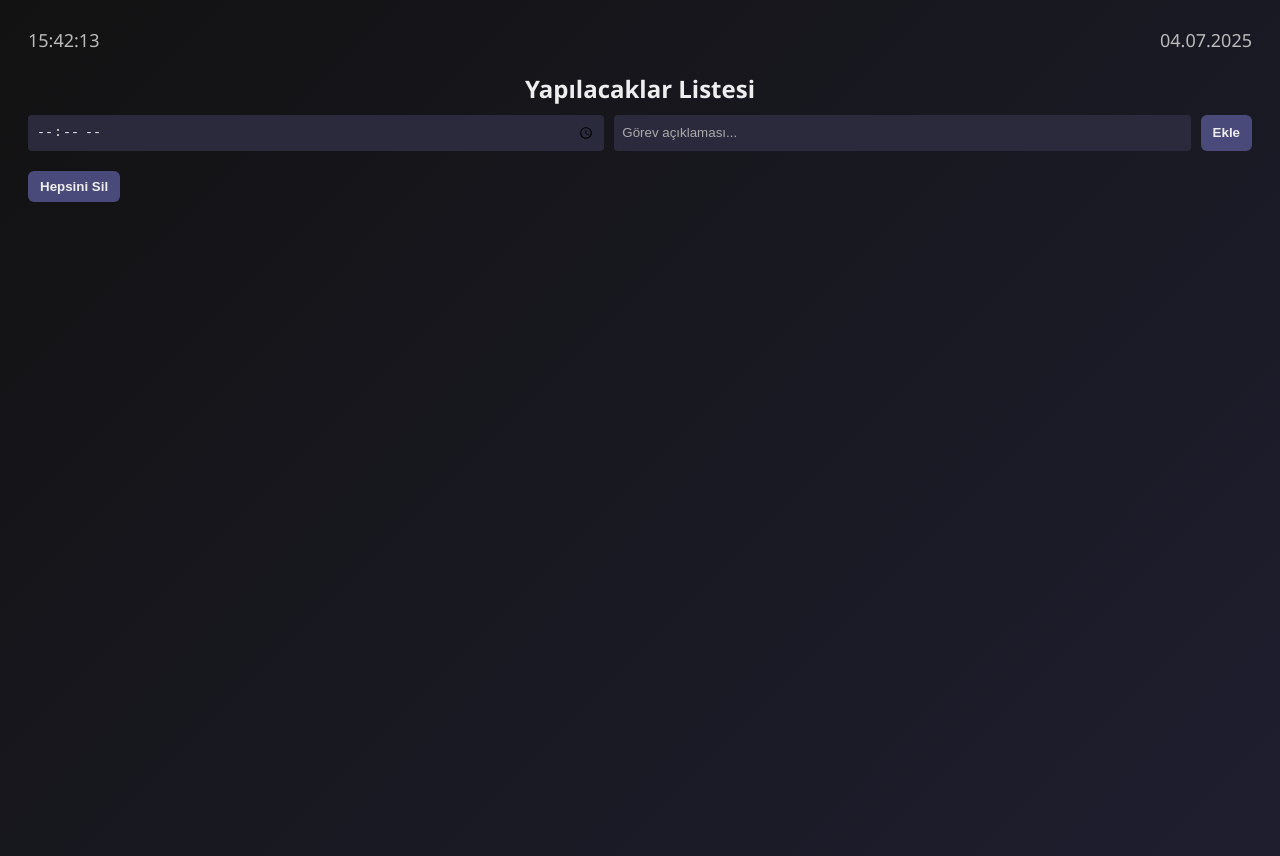
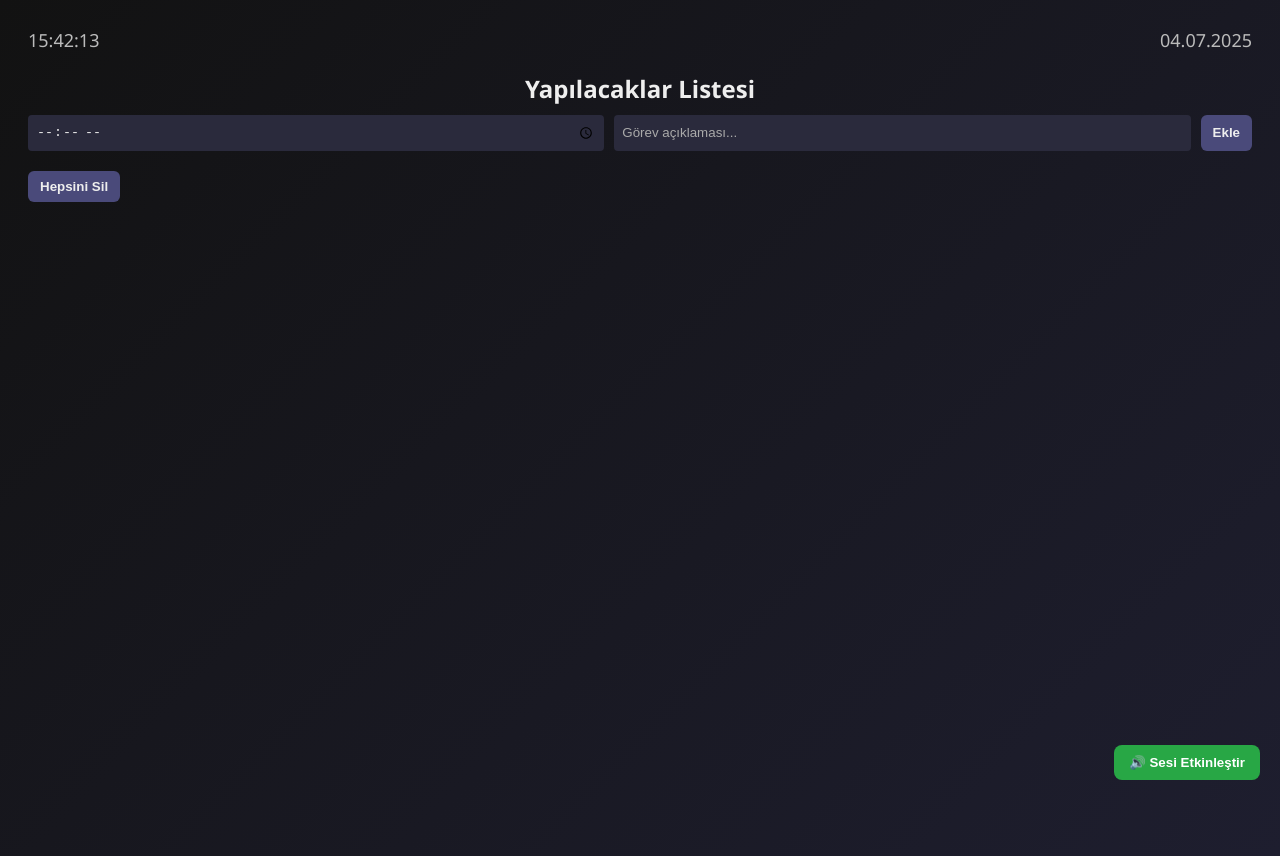
Before and after one commit to ahmet952/11, a plain HTML site: page index.html in a window 1280 px wide. Drawn offline with Linux system fonts and the light colour scheme.

Commit message:
Update index.html

```diff
--- a/index.html
+++ b/index.html
@@ -29,13 +29,30 @@
 
   <button id="clear-all">Hepsini Sil</button>
 
+  <!-- Uyarı kutusu -->
   <div id="confirm-box" class="hidden">
     <p>Tüm görevleri silmek istediğine emin misin?</p>
     <button id="confirm-yes">Evet</button>
     <button id="confirm-no">Hayır</button>
   </div>
 
+  <!-- Ses dosyası -->
   <audio id="alarm-sound" src="alarm.mp3" preload="auto"></audio>
+
+  <!-- Sesi Etkinleştir Butonu -->
+  <button id="enable-sound" style="
+    position: fixed;
+    bottom: 20px;
+    right: 20px;
+    z-index: 9999;
+    padding: 10px 15px;
+    background: #28a745;
+    color: white;
+    border: none;
+    border-radius: 8px;
+    font-weight: bold;
+    cursor: pointer;
+  ">🔊 Sesi Etkinleştir</button>
 
   <script src="script.js"></script>
 </body>
```
